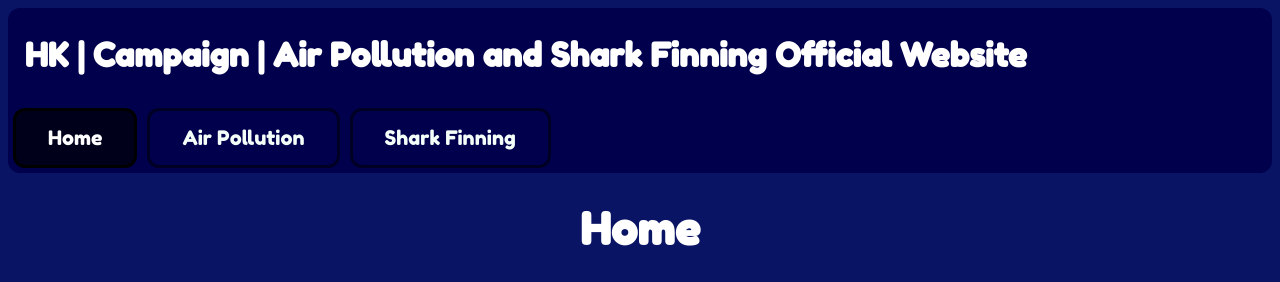
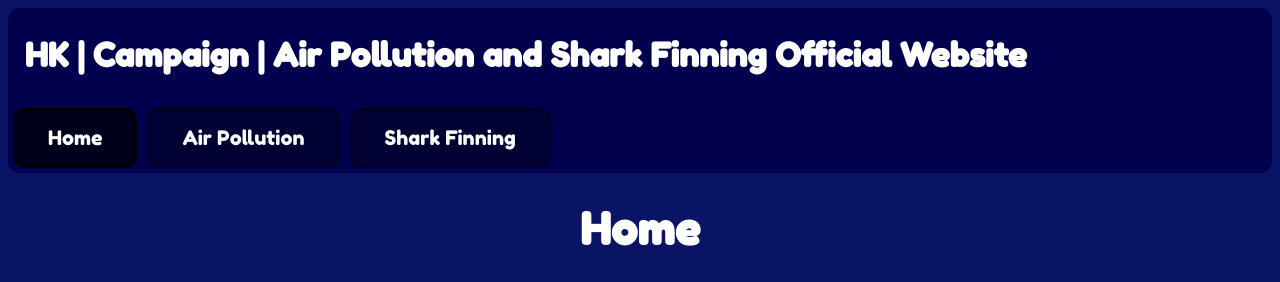
Before and after one commit to hirohitonumberonefan/HK-Campaign-Air-Pollution-and-Shark-Finning, a Flask app: page /home in a window 1280 px wide. Shown: the top 282 px of the page. Run offline with Flask 2, Linux system fonts and the light colour scheme.

Commit message:
add background color for topnav buttons

```diff
--- a/templates/404.html
+++ b/templates/404.html
@@ -56,6 +56,7 @@ body::-webkit-scrollbar-thumb {
 .topnav a {
   float: left;
   color: #F5FFFA;
+  background-color: #000032;
   border-color: #000024;
   text-align: center;
   border-style: solid;
--- a/templates/air_pollution.html
+++ b/templates/air_pollution.html
@@ -56,6 +56,7 @@ body::-webkit-scrollbar-thumb {
   float: left;
   color: #F5FFFA;
   border-color: #000024;
+  background-color: #000032;
   text-align: center;
   border-style: solid;
   padding: 15px 32px;
--- a/templates/home.html
+++ b/templates/home.html
@@ -56,6 +56,7 @@ body::-webkit-scrollbar-thumb {
 .topnav a {
   float: left;
   color: #F5FFFA;
+  background-color: #000032;
   border-color: #000024;
   text-align: center;
   border-style: solid;
--- a/templates/shark_finning.html
+++ b/templates/shark_finning.html
@@ -57,6 +57,7 @@ body::-webkit-scrollbar-thumb {
   float: left;
   color: #F5FFFA;
   border-color: #000024;
+  background-color: #000032;
   text-align: center;
   border-style: solid;
   padding: 15px 32px;
```
